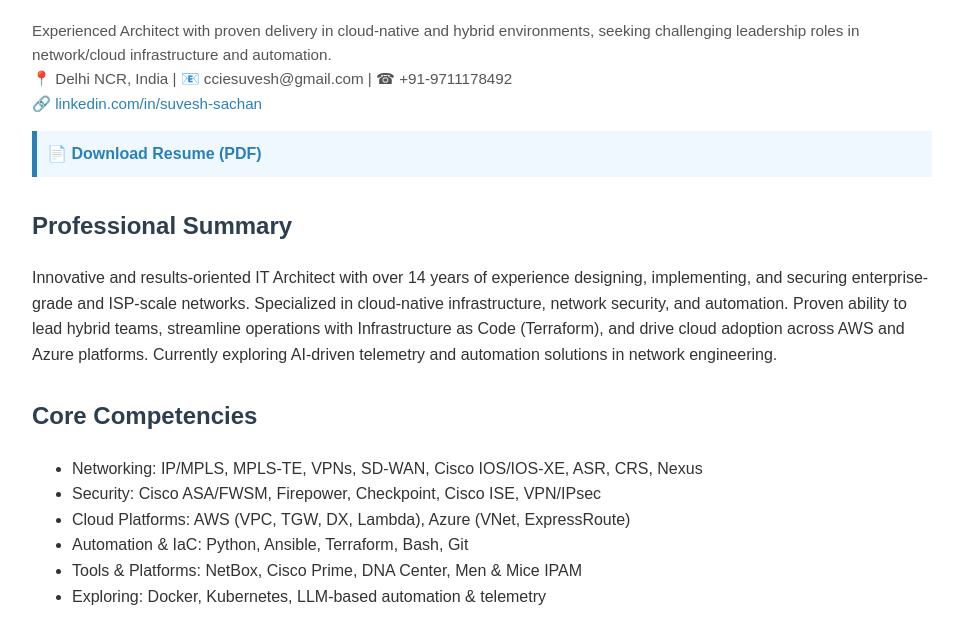
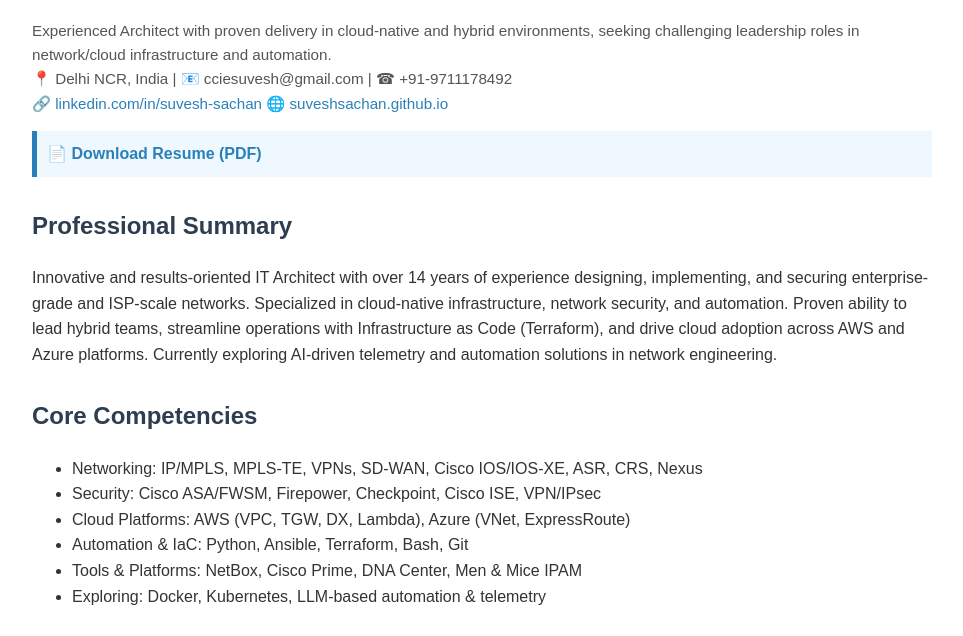
Before and after one commit to suveshsachan/suvesh-resume, a plain HTML site: page index.html in a window 1280 px wide. Shown: the part 94-730 px from the top of the page, without its empty margins (8-971 px from the left). Drawn offline with Linux system fonts and the light colour scheme.

Commit message:
Update index.html

```diff
--- a/index.html
+++ b/index.html
@@ -20,6 +20,8 @@
         Experienced Architect with proven delivery in cloud-native and hybrid environments, seeking challenging leadership roles in network/cloud infrastructure and automation.<br>
         📍 Delhi NCR, India | 📧 cciesuvesh@gmail.com | ☎ +91-9711178492<br>
         🔗 <a href="https://www.linkedin.com/in/suvesh-sachan" target="_blank">linkedin.com/in/suvesh-sachan</a>
+        🌐 <a href="https://suveshsachan.github.io/" target="_blank">suveshsachan.github.io</a>
+
     </p>
 
     <div class="section highlight">
```
